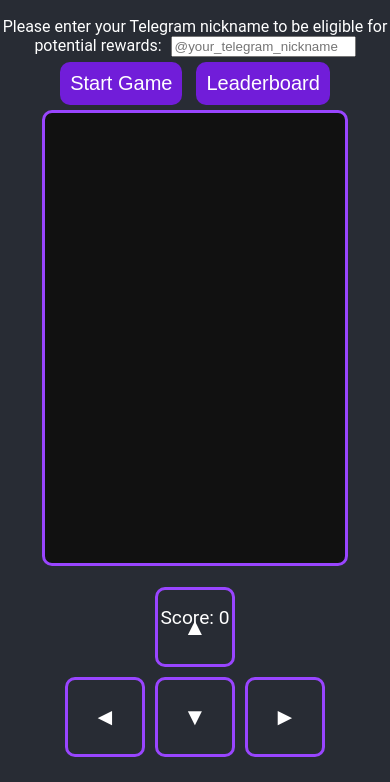
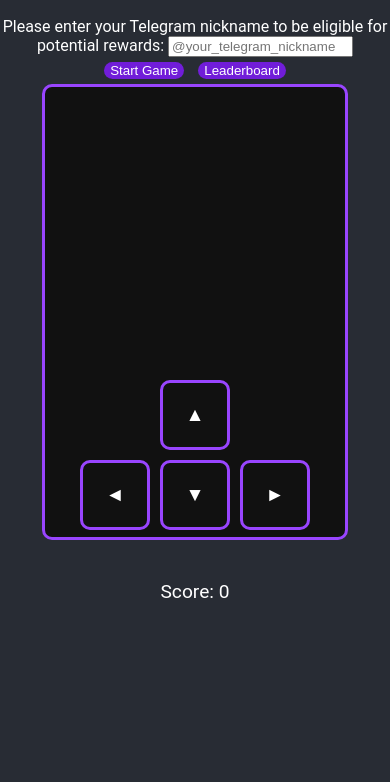
Before and after one commit to shisha-cpu/SnakeGame, a website: page index.html in a window 390 px wide. Shown: the part 62-844 px from the top of the page. Drawn offline with Linux system fonts and the light colour scheme.

Commit message:
btn inner game

```diff
--- a/index.html
+++ b/index.html
@@ -15,7 +15,21 @@
             <button id="start-game">Start Game</button>
             <button id="leaderboard-btn">Leaderboard</button>
         </div>
-        <canvas id="gameCanvas"></canvas>
+        <div class="canvas-container">
+            <canvas id="gameCanvas"></canvas>
+
+            <!-- Game Controls for Mobile inside Canvas -->
+            <div class="controls">
+                <div class="joystick">
+                    <button class="control-btn" data-direction="UP">▲</button>
+                    <div class="joystick-row">
+                        <button class="control-btn" data-direction="LEFT">◄</button>
+                        <button class="control-btn" data-direction="DOWN">▼</button>
+                        <button class="control-btn" data-direction="RIGHT">►</button>
+                    </div>
+                </div>
+            </div>
+        </div>
 
         <div class="score-board">
             <p>Score: <span id="score">0</span></p>
@@ -39,19 +53,6 @@
         </div>
     </div>
 
-    <!-- Game Controls for Mobile -->
-    <div class="controls">
-        <div class="joystick">
-            <button class="control-btn" data-direction="UP">▲</button>
-            <div class="joystick-row">
-                <button class="control-btn" data-direction="LEFT">◄</button>
-                <button class="control-btn" data-direction="DOWN">▼</button>
-                <button class="control-btn" data-direction="RIGHT">►</button>
-            </div>
-
-        </div>
-    </div>
-
     <script src="script.js"></script>
 </body>
 </html>
--- a/script.js
+++ b/script.js
@@ -160,13 +160,21 @@ function startGame() {
 }
 
 function closePopup() {
+    // Закрываем popup
     document.getElementById('popup').style.display = 'none';
     document.getElementById('leaderboard-popup').style.display = 'none';
-    document.getElementById("nickname").style.display = "block";
-    document.getElementById("start-game").style.display = "block";
-    document.getElementById("leaderboard-btn").style.display = "block";
-    document.querySelector(".controls").style.display = "none";
+
+    // Восстанавливаем интерфейс
+    if (!gameOverFlag) {  // Если игра не окончена, то показываем элементы
+        document.getElementById("nickname").style.display = "block";
+        document.getElementById("start-game").style.display = "block";
+        document.getElementById("leaderboard-btn").style.display = "block";
+    }
+
+    // Всегда показываем кнопки управления после закрытия popup
+    document.querySelector(".controls").style.display = "flex";
 }
+
 
 document.getElementById("start-game").addEventListener("click", startGame);
 document.getElementById("leaderboard-btn").addEventListener("click", showLeaderboard);
--- a/style.css
+++ b/style.css
@@ -49,32 +49,38 @@ button:hover {
     background-color: #5a0d94;
 }
 
-.controls {
-    display: none;
+.canvas-container {
+    position: relative;
+    display: flex;
+    justify-content: center;
 }
 
-.joystick {
+.controls {
+    position: absolute;
+    bottom: 10px;
     display: flex;
     flex-direction: column;
     align-items: center;
+    width: 100%;
 }
 
+.joystick{
+    display: flex;
+    flex-direction: column;
+    align-items: center;
+    margin-bottom: 15px;
+}
 .joystick-row {
     display: flex;
     justify-content: center;
 }
 
-#start-game, #leaderboard-btn {
-    padding: 10px;
-    font-size: 20px;
-}
-
 .control-btn {
-    width: 100px;
-    height: 100px;
+    width: 70px;
+    height: 70px;
     font-size: 1.5em;
     background-color: transparent;
-    border: 3px solid #9945ff; /* Ширина штриха такая же как у поля */
+    border: 3px solid #9945ff;
     border-radius: 10px;
     color: #fff;
     cursor: pointer;
@@ -85,10 +91,27 @@ button:hover {
 }
 
 .control-btn:hover {
-    background-color: transparent; /* Убираем фон при наведении */
+    background-color: transparent;
 }
 
+@media (max-width: 600px) {
+    canvas {
+        width: 100%;
+        height: auto;
+        max-width: 300px;
+    }
 
+    .controls {
+        width: 100%;
+        max-width: 300px;
+    }
+
+    .control-btn {
+        width: 70px;
+        height: 70px;
+        font-size: 1.2em;
+    }
+}
 #popup, #leaderboard-popup {
     position: fixed;
     top: 50%;
@@ -101,7 +124,6 @@ button:hover {
     display: none;
     z-index: 1000;
 }
-
 #popup button, #leaderboard-popup button {
     background-color: #711dd9;
     color: white;
@@ -114,7 +136,6 @@ button:hover {
 #popup button:hover, #leaderboard-popup button:hover {
     background-color: #5a0d94;
 }
-
 #leaderboard-list {
     list-style-type: none;
     padding: 0;
@@ -124,40 +145,3 @@ button:hover {
 #leaderboard-list li {
     margin: 10px 0;
 }
-.game-controls {
-    display: flex;
-    justify-content: center;
-    align-items: center;
-}
-.game-controls input {
-    max-height: 30px;
-    margin-left: 5px;
-}
-@media (max-width: 600px) {
-    canvas {
-        width: 100%;
-        height: auto;
-    }
-    .game-controls {
-        display: block;
-        justify-content: center;
-        align-items: center;
-    }
-    .control-btn {
-        width: 80px;
-        height: 80px;
-        font-size: 1.5em;
-    }
-
-    .controls {
-        display: block;
-        position: fixed;
-        bottom: 20px;
-        width: 100%;
-        display: flex;
-        justify-content: center;
-    }
-    #gameCanvas{
-        max-width: 300px;
-    }
-}
```
